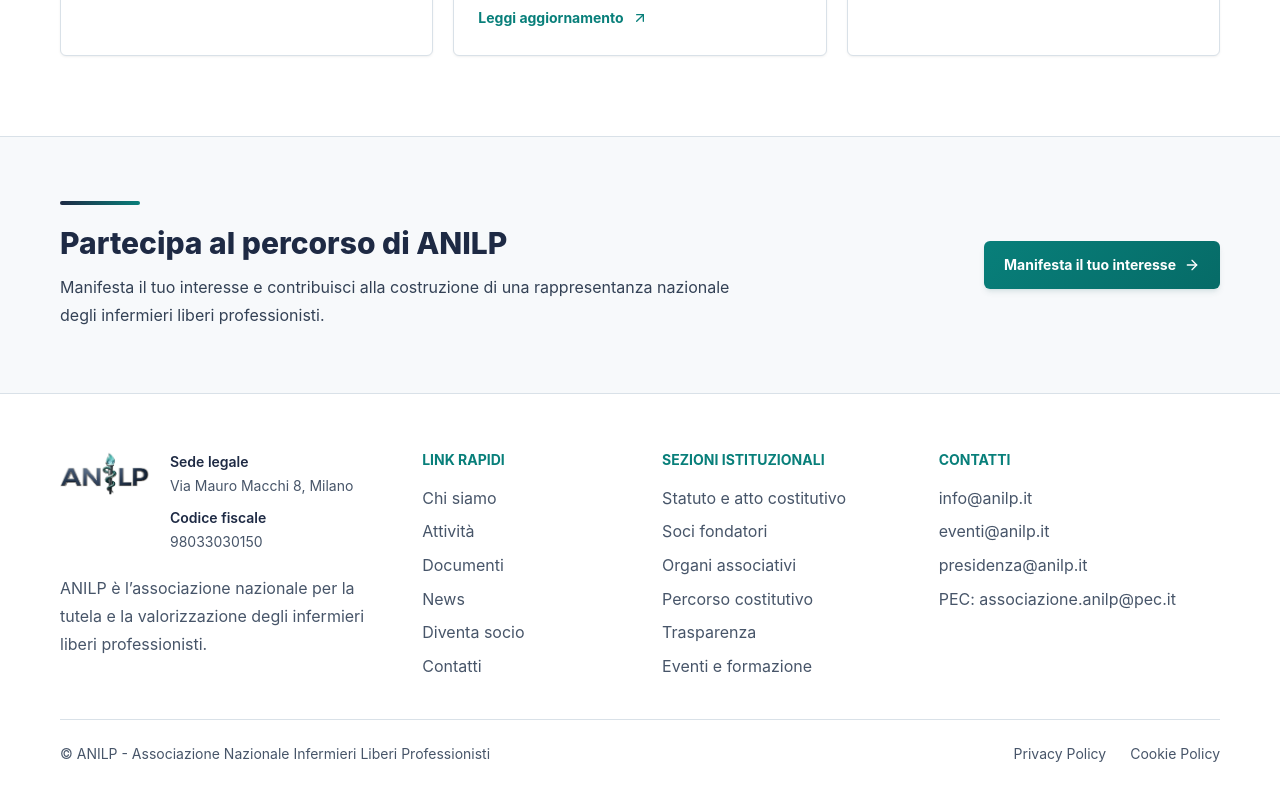
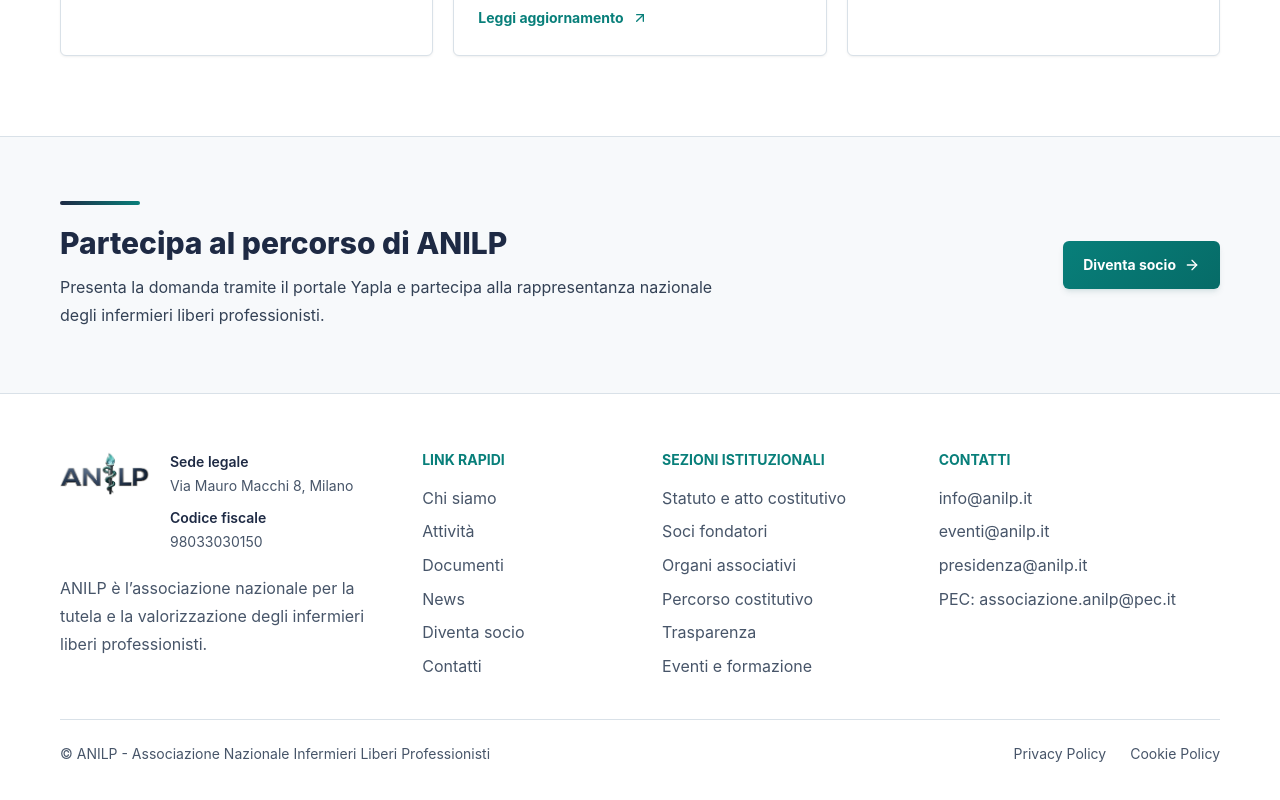
Before and after one commit to Mirkus-84/anilp-website, a React (Vite) app: page / in a window 1280 px wide. Shown: the part 3650-4450 px from the top of the page. Built offline with nearby package versions, Linux system fonts and the light colour scheme; a web font is replaced by a local one.

Commit message:
feat: update ANILP navigation and membership information

```diff
--- a/src/pages/Home.tsx
+++ b/src/pages/Home.tsx
@@ -108,12 +108,12 @@
             <div className="accent-bar mb-5 h-1 w-20 rounded-full" aria-hidden="true" />
             <h2 className="text-3xl font-black text-[#1E2A44]">Partecipa al percorso di ANILP</h2>
             <p className="mt-3 max-w-2xl leading-7 text-[#334155]">
-              Manifesta il tuo interesse e contribuisci alla costruzione di una
+              Presenta la domanda tramite il portale Yapla e partecipa alla
               rappresentanza nazionale degli infermieri liberi professionisti.
             </p>
           </div>
           <CTAButton to={interestUrl}>
-            Manifesta il tuo interesse
+            Diventa socio
           </CTAButton>
         </div>
       </section>
```
